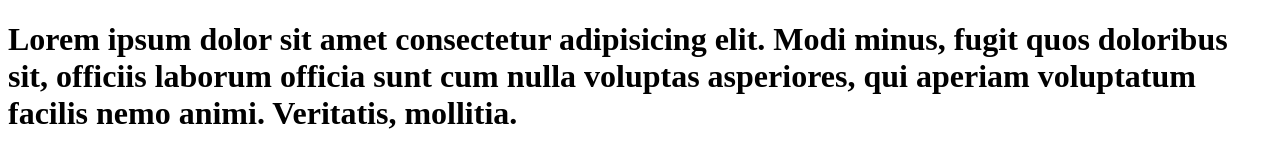
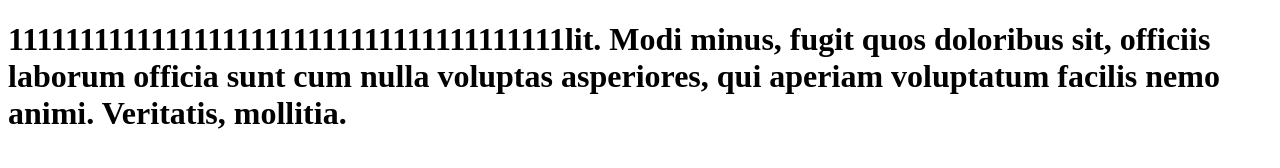
Before and after one commit to magatoDev/testingGit, a plain HTML site: page index.html in a window 1280 px wide. Drawn offline with Linux system fonts and the light colour scheme.

Commit message:
agregue UNOS

```diff
--- a/index.html
+++ b/index.html
@@ -6,7 +6,7 @@
 </head>
 
 <body>
-    <h1>Lorem ipsum dolor sit amet consectetur adipisicing elit. Modi minus, fugit quos doloribus sit, officiis laborum
+    <h1>111111111111111111111111111111111111111lit. Modi minus, fugit quos doloribus sit, officiis laborum
         officia sunt cum nulla voluptas asperiores, qui aperiam voluptatum facilis nemo animi. Veritatis, mollitia.</h1>
 </body>
 
```
